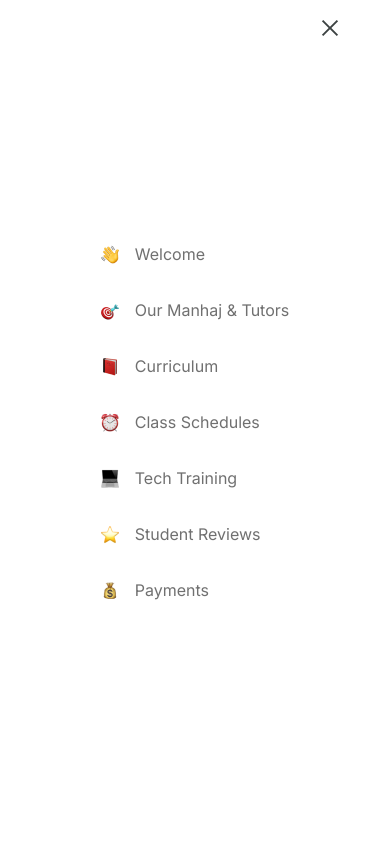
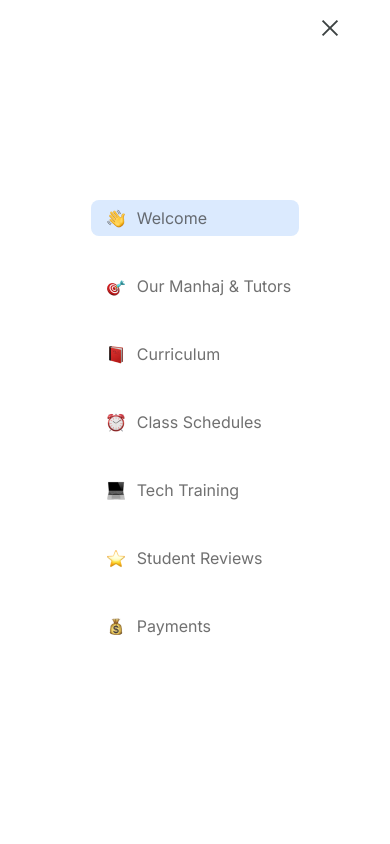
Before and after one commit to AjokeCode/About-Arriaayah, a Next.js app: page / in a window 390 px wide. Both pictures are taken after a click on the icon 358 px from the left and 43 px from the top of the page. Shown: the top 844 px of the page. Built offline with nearby package versions, Linux system fonts and the light colour scheme.

Commit message:
welcome page

```diff
--- a/app/components/welcome/mobile-header.tsx
+++ b/app/components/welcome/mobile-header.tsx
@@ -13,8 +13,16 @@ import img4 from "../dashboard/⏰.png";
 import img5 from "../dashboard/💻.png";
 import img6 from "../dashboard/⭐.png";
 import img7 from "../dashboard/💰.png";
+import { usePathname } from "next/navigation";
 
 const Mobileheader = () => {
+  const pathname = usePathname();
+  const getLinkClassName = (path: string) =>
+    `${
+      pathname === path
+        ? "bg-blue-100 flex h-9 pr-2 self-center items-center pl-4 gap-3 rounded-lg"
+        : "flex h-9 pr-2 self-center items-center bg-white pl-4 gap-3 rounded-lg"
+    }`;
   const [isclick, setIsclick] = useState(false);
   return (
     <>
@@ -49,7 +57,7 @@ const Mobileheader = () => {
             style={{ color: "rgba(60, 66, 66, 1)" }}
           />
           <ul className="space-y-8 text-center" style={{ color: "#807D7E" }}>
-            <div className="flex gap-4 items-center">
+            <div className={getLinkClassName("/")}>
               <Image src={img1} alt="img" />
               <Link
                 href={"/"}
@@ -59,7 +67,7 @@ const Mobileheader = () => {
                 Welcome
               </Link>
             </div>
-            <div className="flex gap-4 items-center">
+            <div className={getLinkClassName("/manhaj")}>
               <Image src={img8} alt="img" />
               <Link
                 href={"/manhaj"}
@@ -69,7 +77,7 @@ const Mobileheader = () => {
                 Our Manhaj & Tutors
               </Link>
             </div>
-            <div className="flex gap-4 items-center">
+            <div className={getLinkClassName("/curriculum")}>
               <Image src={img3} alt="img" />
               <Link
                 href={"/curriculum"}
@@ -79,7 +87,7 @@ const Mobileheader = () => {
                 Curriculum
               </Link>
             </div>
-            <div className="flex gap-4 items-center">
+            <div className={getLinkClassName("/schedule")}>
               <Image src={img4} alt="img" />
               <Link
                 href={"/schedule"}
@@ -89,7 +97,7 @@ const Mobileheader = () => {
                 Class Schedules
               </Link>
             </div>
-            <div className="flex gap-4 items-center">
+            <div className={getLinkClassName("/tech")}>
               <Image src={img5} alt="img" />
               <Link
                 href={"/tech"}
@@ -99,7 +107,7 @@ const Mobileheader = () => {
                 Tech Training
               </Link>
             </div>
-            <div className="flex gap-4 items-center">
+            <div className={getLinkClassName("/review")}>
               <Image src={img6} alt="img" />
               <Link
                 href={"/review"}
@@ -109,7 +117,7 @@ const Mobileheader = () => {
                 Student Reviews
               </Link>
             </div>
-            <div className="flex gap-4 items-center">
+            <div className={getLinkClassName("/payment")}>
               <Image src={img7} alt="img" />
               <Link
                 href={"/payment"}
```
